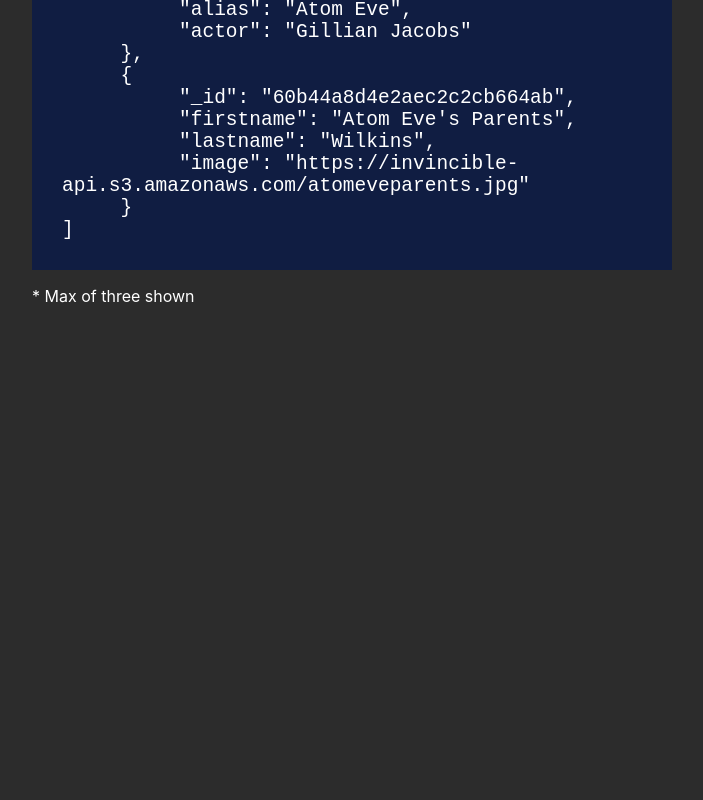
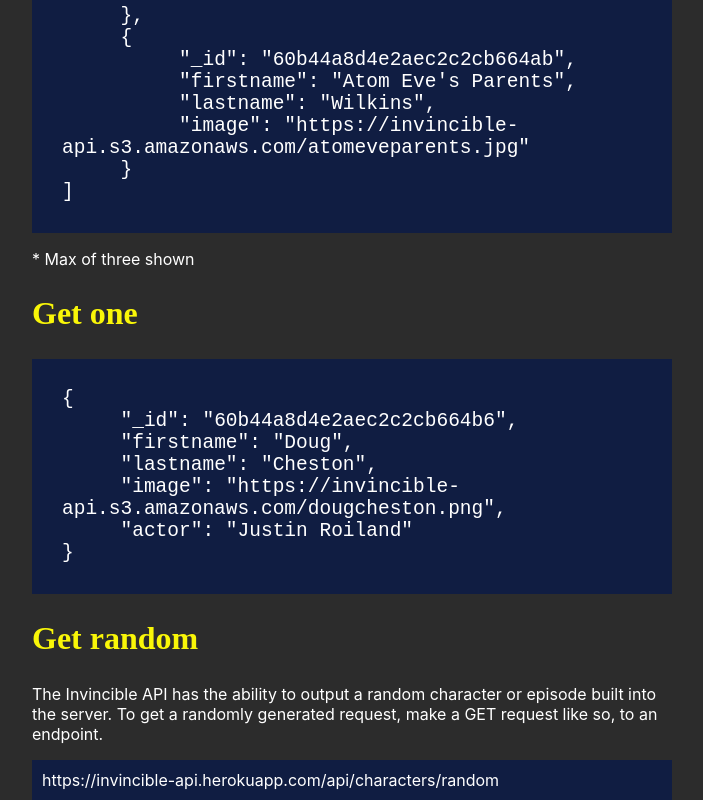
Before and after one commit to jakedoren/Invincible-APIv3, a React (Create React App) app in the folder client/: page / in a window 1280 px wide. Shown: the part 1588-2388 px from the top of the page, without its empty margins (288-991 px from the left). Before the commit the page ends 1910 px from the top, so only its background shows below. Built offline with nearby package versions, Linux system fonts and the light colour scheme; a web font is replaced by a local one.

Commit message:
added get onem get random sections

```diff
--- a/client/src/App.css
+++ b/client/src/App.css
@@ -28,6 +28,10 @@
   font-size: 4em;
 }
 
+h2 {
+  font-size: 2em;
+}
+
 p {
   color: #fff;
 }
--- a/client/src/components/documentation/Documentation.css
+++ b/client/src/components/documentation/Documentation.css
@@ -1,6 +1,10 @@
 .documentation {
     margin: 0 auto;
     width: 50%;
+}
+
+.documentation h1 {
+    margin-top: 0;
 }
 
 .brick {
@@ -10,6 +14,13 @@
     padding: 10px;
 }
 
+.display-text {
+    font-size: 1.5em;
+    display: block;
+    padding: 10px 30px;
+    white-space: pre-wrap;
+}
+
 .display-box {
     background-color: #101D42;
     color: #fff;
--- a/client/src/components/documentation/Documentation.js
+++ b/client/src/components/documentation/Documentation.js
@@ -3,7 +3,7 @@
 
 const Documentation = () => {
 
-    const defaultObj = [
+    const getAllDefault = [
         {
             "_id": "60b44a8d4e2aec2c2cb664a9",
             "firstname": "Art",
@@ -28,6 +28,16 @@
 
     ]
 
+    const getOneDefault =
+    {
+        "_id": "60b44a8d4e2aec2c2cb664b6",
+        "firstname": "Doug",
+        "lastname": "Cheston",
+        "image": "https://invincible-api.s3.amazonaws.com/dougcheston.png",
+        "actor": "Justin Roiland"
+    }
+
+
 
     return (
         <div className="documentation">
@@ -35,7 +45,7 @@
             <p>Welcome to the Invincible API! The documentation below will help you get up to speed
             and get you familiar with the functionality,
             allowing you to start using this API for your own projects</p>
-            <h1>Get all</h1>
+            <h2>Get all</h2>
             <p>To recieve an array of all Invincible characters , start my making a GET request to the endpoint listed below </p>
             <div className="brick">
                 https://invincible-api.herokuapp.com/api/characters
@@ -43,10 +53,22 @@
             <p>Upon making that request, you should recieve back a JSON object that includes an array of 41 characters similar to this.</p>
             <div className="display-box">
                 <pre className="display-text" >
-                    {JSON.stringify(defaultObj, null, 5)}
+                    {JSON.stringify(getAllDefault, null, 5)}
                 </pre>
             </div>
             <p>* Max of three shown</p>
+            <h2>Get one</h2>
+            <div className="display-box">
+                <pre className="display-text">
+                    {JSON.stringify(getOneDefault, null, 5)}
+                </pre>
+            </div>
+            <h2>Get random</h2>
+            <p>The Invincible API has the ability to output a random character or episode built into the server.
+            To get a randomly generated request, make a GET request like so, to an endpoint.</p>
+            <div className="brick">
+                https://invincible-api.herokuapp.com/api/characters/random
+            </div>
         </div>
     )
 }
--- a/client/src/components/widget/Widget.js
+++ b/client/src/components/widget/Widget.js
@@ -48,6 +48,7 @@
                   {request ? JSON.stringify(request, null, 5) : JSON.stringify(defaultObj, null, 5)}
                 </pre>
             </div>
+            <p>* Max of three shown</p>
         </div>
     )
 };
```
